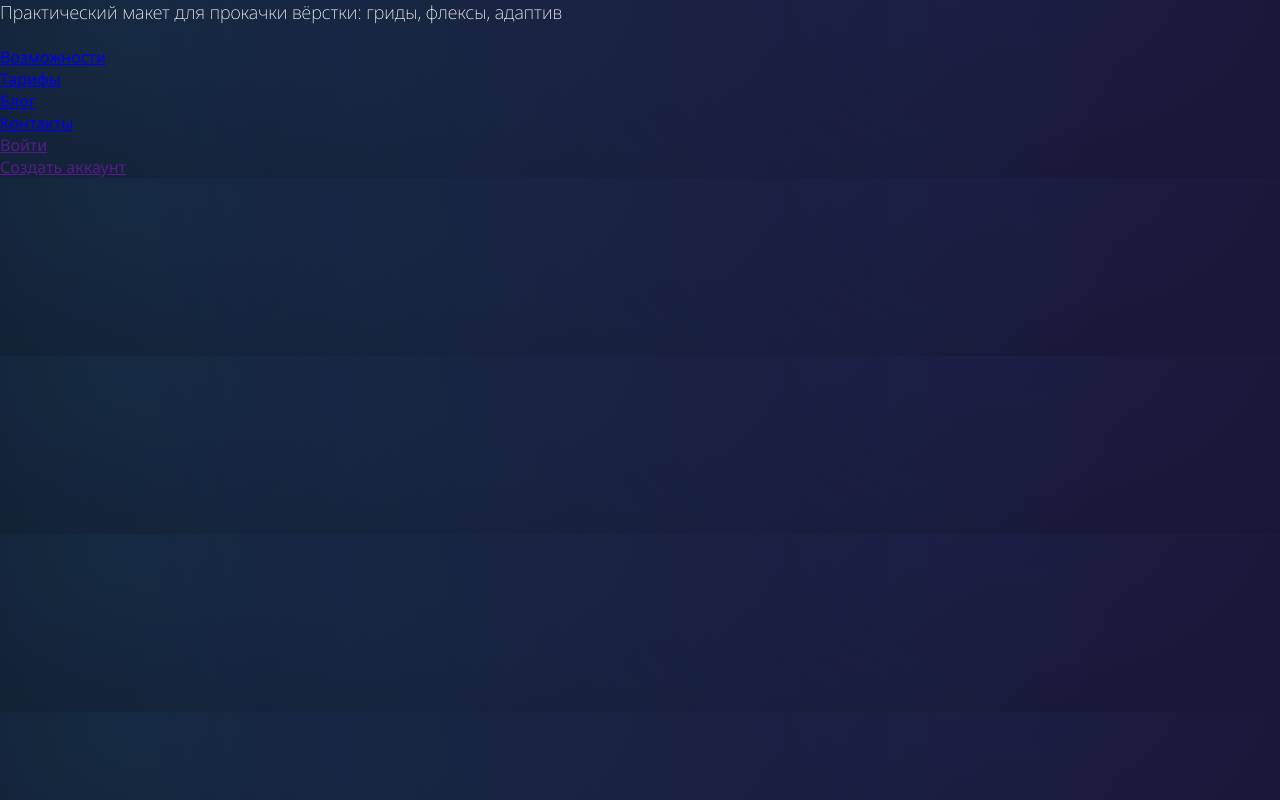
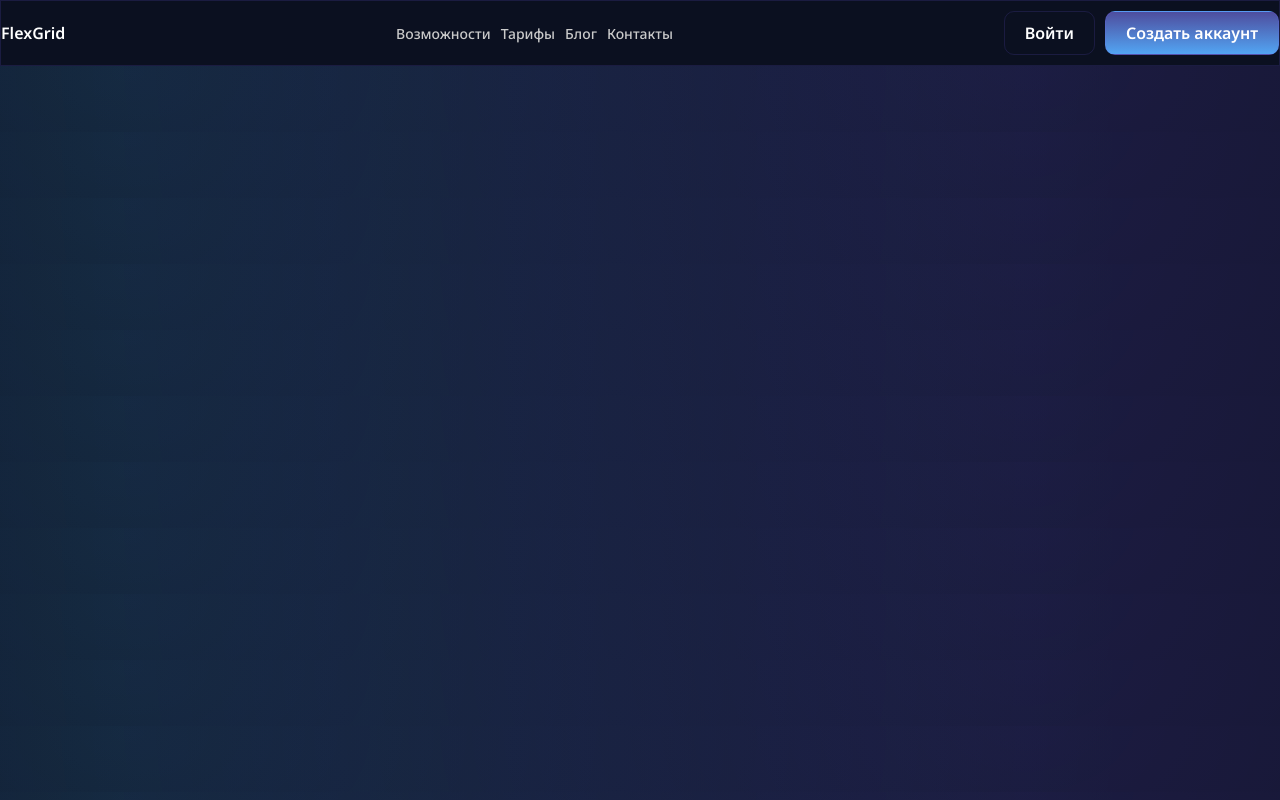
Before and after one commit to andropij/AI-CITE-training, a plain HTML site: page index.html in a window 1280 px wide. Drawn offline with Linux system fonts and the light colour scheme.

Commit message:
Сделано меню навигации

```diff
--- a/index.html
+++ b/index.html
@@ -15,22 +15,17 @@
   <body>
     <header>
       <!-- меню управления -->
-
-      <h1 class="text-sm--p">
-        Практический макет для прокачки вёрстки: гриды, флексы, адаптив
-      </h1>
-
-      <nav class="navbar">
-        <img src="" alt="" />
-        <nav class="navbar-menu">
-          <a href="#"><p>Возможности</p></a>
-          <a href="#"><p>Тарифы</p></a>
-          <a href="#"><p>Блог</p></a>
-          <a href="#"><p>Контакты</p></a>
+      <nav class="navbar container-nav flex">
+        <a href="#" class="text-md"><img src="#" alt="" />FlexGrid</a>
+        <nav class="navbar-menu flex">
+          <a href="#"><p class="text-sm--h">Возможности</p></a>
+          <a href="#"><p class="text-sm--h">Тарифы</p></a>
+          <a href="#"><p class="text-sm--h">Блог</p></a>
+          <a href="#"><p class="text-sm--h">Контакты</p></a>
         </nav>
-        <nav class="navbar-login">
-          <a href="" class="btn btn-blk"> <p>Войти</p> </a>
-          <a href="" class="btn btn-blue">
+        <nav class="navbar-login flex">
+          <a href="" class="btn btn-blk text-md"> <p>Войти</p> </a>
+          <a href="" class="btn btn-blue text-md">
             <p>Создать аккаунт</p>
           </a>
         </nav>
--- a/style.css
+++ b/style.css
@@ -2,11 +2,16 @@
     padding: 0;
     margin: 0;
     box-sizing: border-box;
+    text-decoration: none;
+    color: var(--font-color--white);
 }
 
 :root {
     --bg: radial-gradient(1200px 800px at 80% -10%, rgba(124, 92, 255, .15), transparent), radial-gradient(1000px 600px at 10% 10%, rgba(64, 211, 255, .12), transparent), #0b1020;
     --font-color--white:#fff;
+    --font-color--p: #cacaca;
+    --nav-color:#0b1020;
+    --bg-btn: linear-gradient(#4e4d9e, #52a5f3 );
 }
 
 body {
@@ -16,22 +21,54 @@ body {
     font-family: "Noto sans";
 }
 
+.navbar {
+    position: sticky;
+
+    background: var(--nav-color);
+}
+
+.navbar .navbar-menu a p:hover {
+    transition: ease-in 0.3s;
+    color: var(--font-color--white);
+}
+
 
 /* Utility селекторы */
     .btn {
+       border: 1px solid rgba(124, 92, 255, .15);
+       border-radius: 10px;
 
-    }
-
-    .btn-blc {
+       padding: 10px 20px;
 
     }
 
     .btn-blue {
+        background: var(--bg-btn) ;
+    }
 
+    .flex {
+        display: flex;
+
+        justify-content: space-between;
+        align-items: center;
+
+        gap: 10px;
     }
 
     .margin-top {
 
+    }
+
+    .container-nav {
+        border: 1px solid rgba(124, 92, 255, .15);
+
+        padding: 10px 0;
+
+    }
+
+    .container {
+        border: 1px solid rgba(124, 92, 255, .15);
+        border-radius: 10px;
     }
 
 
@@ -47,12 +84,15 @@ body {
 }
 
 .text-md {
-    font-size: 20px;
+    font-size: 16px;
+    font-weight: 600;
+
 }
 
 .text-sm--h {
-    font-size: 18px;
-    font-weight: 300;
+    font-size: 14px;
+    font-weight: 500;
+    color: var(--font-color--p);
 }
 
 .text-sm--p {
```
